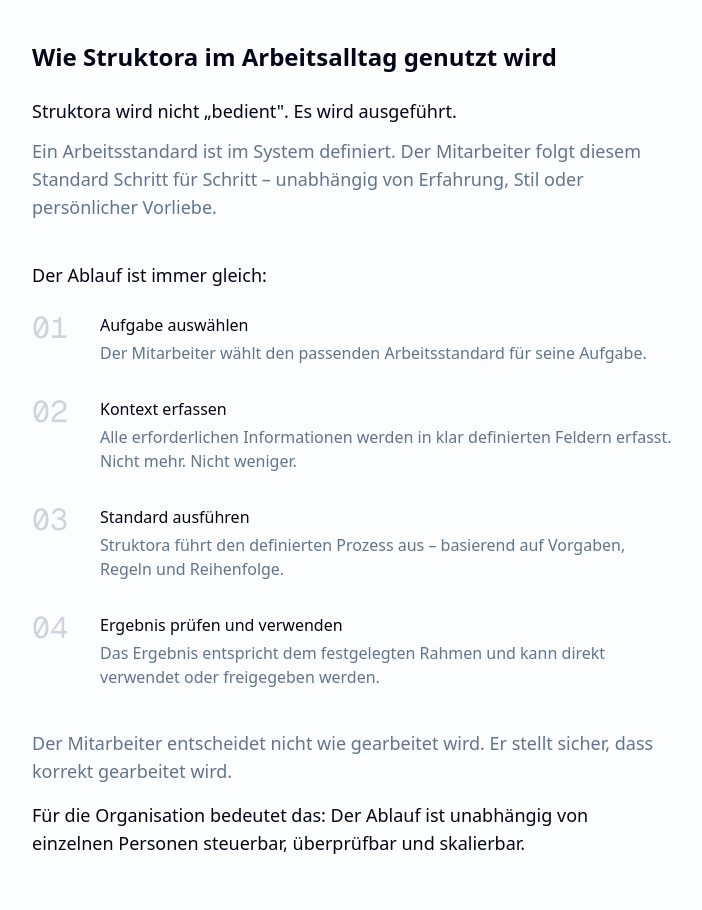
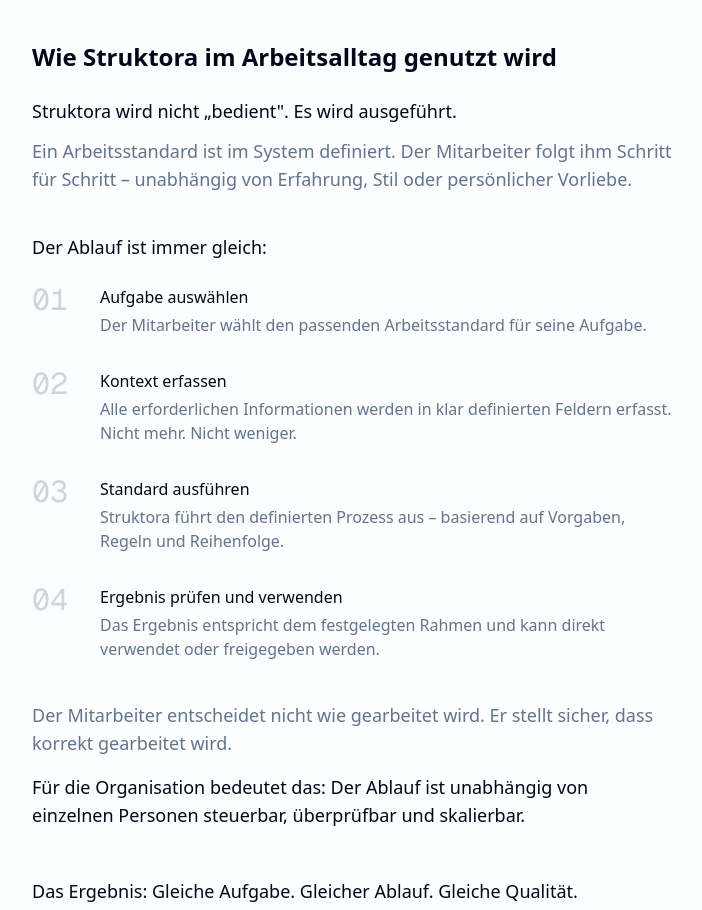
Before and after one commit to berndgalter-lab/struktora, a Next.js app: page / in a window 1280 px wide. Shown: the part 7600-8510 px from the top of the page, without its empty margins (288-990 px from the left). Built offline with nearby package versions, Linux system fonts and the light colour scheme.

Commit message:
how it works fix

```diff
--- a/src/components/marketing/how-it-works.tsx
+++ b/src/components/marketing/how-it-works.tsx
@@ -13,8 +13,8 @@ export const HowItWorks = () => {
         </p>
         <p className="mt-3 text-base text-muted-foreground md:text-lg">
           Ein Arbeitsstandard ist im System definiert. Der Mitarbeiter folgt
-          diesem Standard Schritt für Schritt – unabhängig von Erfahrung, Stil
-          oder persönlicher Vorliebe.
+          ihm Schritt für Schritt – unabhängig von Erfahrung, Stil oder
+          persönlicher Vorliebe.
         </p>
 
         {/* Einleitung Prozess */}
```
